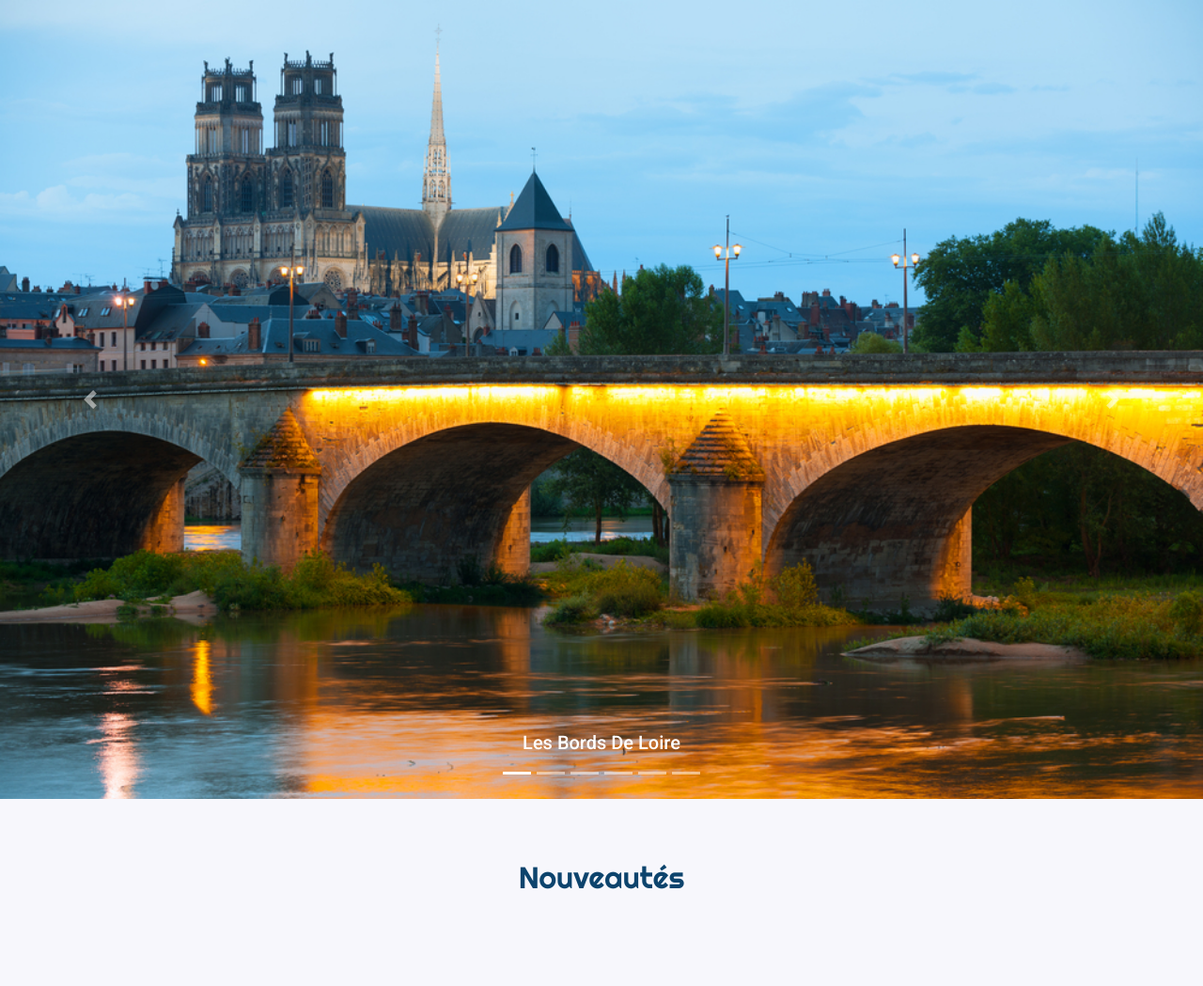
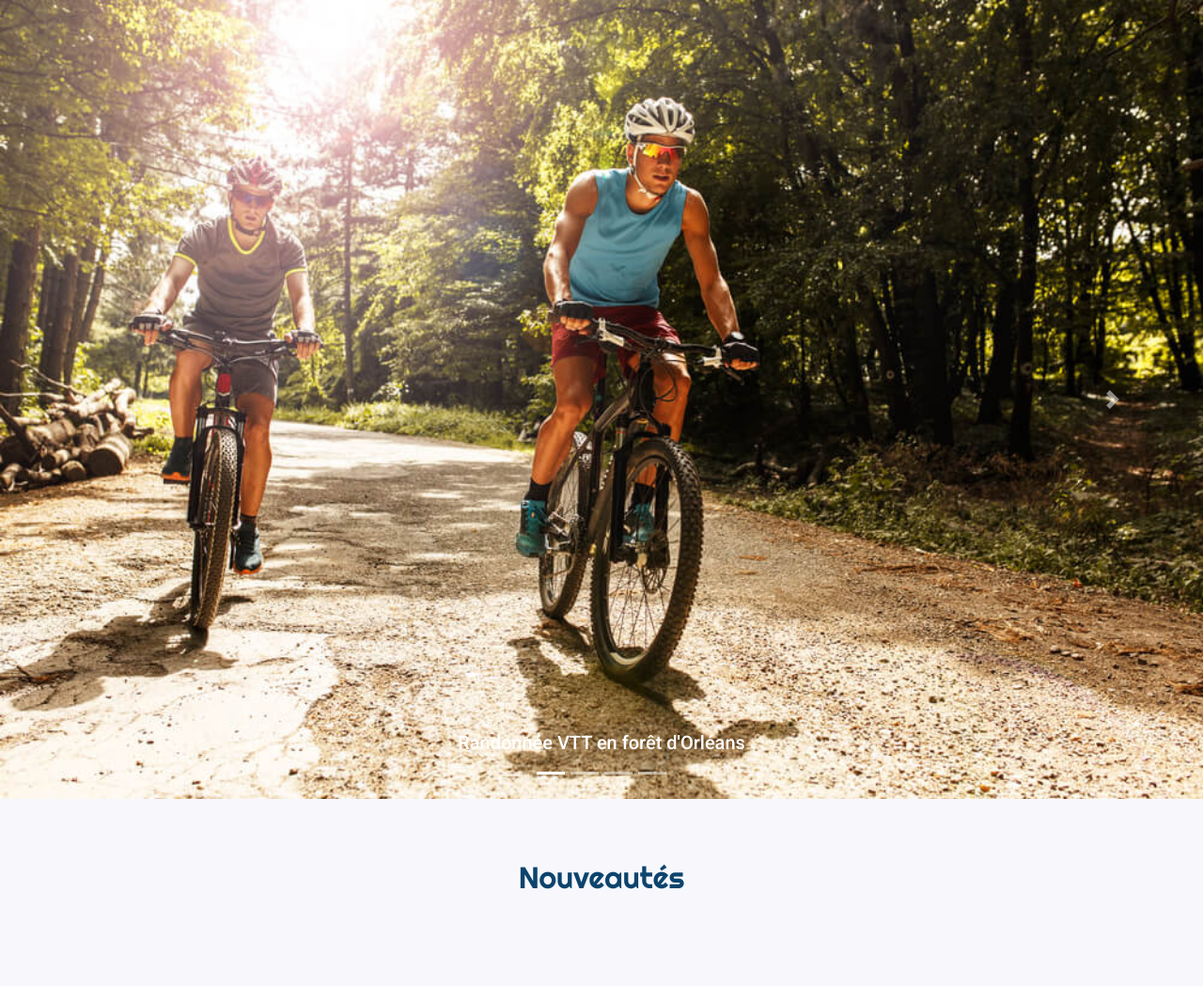
Before and after one commit to WildCodeSchool/orleans-php-202009-project-dfj-location, a PHP site: template src/View/Home/index.html.twig in a window 1280 px wide. Shown: the part 80-1129 px from the top of the page at 94% size. Run offline with PHP 8.4, Linux system fonts and the light colour scheme; the template is opened without the code that fills it, so the values that code supplies are empty; some libraries are stand-ins or nearby versions.

Commit message:
change disposition

```diff
--- a/src/View/Home/index.html.twig
+++ b/src/View/Home/index.html.twig
@@ -7,45 +7,31 @@
             <li data-target="#carouselExampleCaptions" data-slide-to="1"></li>
             <li data-target="#carouselExampleCaptions" data-slide-to="2"></li>
             <li data-target="#carouselExampleCaptions" data-slide-to="3"></li>
-            <li data-target="#carouselExampleCaptions" data-slide-to="4"></li>
-            <li data-target="#carouselExampleCaptions" data-slide-to="5"></li>
         </ol>
         <div class="carousel-inner">
             <div class="carousel-item active">
-                <img src="/assets/images/loire.jpg" class="d-block w-100" alt="loire">
+                <img src="/assets/images/vtt1.jpg" class="d-block w-100" alt="forêt">
                 <div class="carousel-caption d-none d-md-block">
-                    <h5>Les Bords De Loire</h5>
+                    <h5>Randonnée VTT en forêt d'Orléans</h5>
                 </div>
             </div>
             <div class="carousel-item">
-                <img src="/assets/images/orleansbynight.jpg" class="d-block w-100" alt="place du martroi">
-                <div class="carousel-caption d-none d-md-block">
-                    <h5>Orléans by night</h5>
-                    <p></p>
-                </div>
-            </div>
-            <div class="carousel-item">
-                <img src="/assets/images/martroi.jpg" class="d-block w-100" alt="hypercentre">
+                <img src="/assets/images/martroi1.jpg" class="d-block w-100" alt="hypercentre">
                 <div class="carousel-caption d-none d-md-block">
                     <h5>Un centre ville agréable</h5>
                 </div>
             </div>
             <div class="carousel-item">
-                <img src="/assets/images/vtt.jpg" class="d-block w-100" alt="forêt">
-                <div class="carousel-caption d-none d-md-block">
-                    <h5>Randonnée VTT en forêt d'Orléans</h5>
-                </div>
-            </div>
-            <div class="carousel-item">
-                <img src="/assets/images/tandem.jpg" class="d-block w-100" alt="tandem">
+                <img src="/assets/images/tandem1.jpg" class="d-block w-100" alt="tandem">
                 <div class="carousel-caption d-none d-md-block">
                     <h5>Louez un tandem pour partager un moment à deux</h5>
                 </div>
             </div>
             <div class="carousel-item">
-                <img src="/assets/images/famille.jpg" class="d-block w-100" alt="parc">
-                <div class="carousel-caption d-none d-sm-block d-md-block">
-                    <h5>Week-end en famille</h5>
+                <img src="/assets/images/orleansbynight1.jpg" class="d-block w-100" alt="place du martroi">
+                <div class="carousel-caption d-none d-md-block">
+                    <h5>Orléans by night</h5>
+                    <p></p>
                 </div>
             </div>
         </div>
```
Also changed, not shown: public/assets/images/bdl.jpg (deleted), public/assets/images/bdl1.jpg (added), public/assets/images/cathedrale.jpg (deleted), public/assets/images/cathedrale1.jpg (added), public/assets/images/famille.jpg (deleted), public/assets/images/famille1.jpg (added), public/assets/images/loire.jpg (deleted), public/assets/images/loire1.jpg (added), public/assets/images/martroi.jpg (deleted), public/assets/images/martroi1.jpg (added), public/assets/images/orleansbynight.jpg (deleted), public/assets/images/orleansbynight1.jpg (added), public/assets/images/tandem1.jpg (added), public/assets/images/vtt1.jpg (added), 2 other files.
